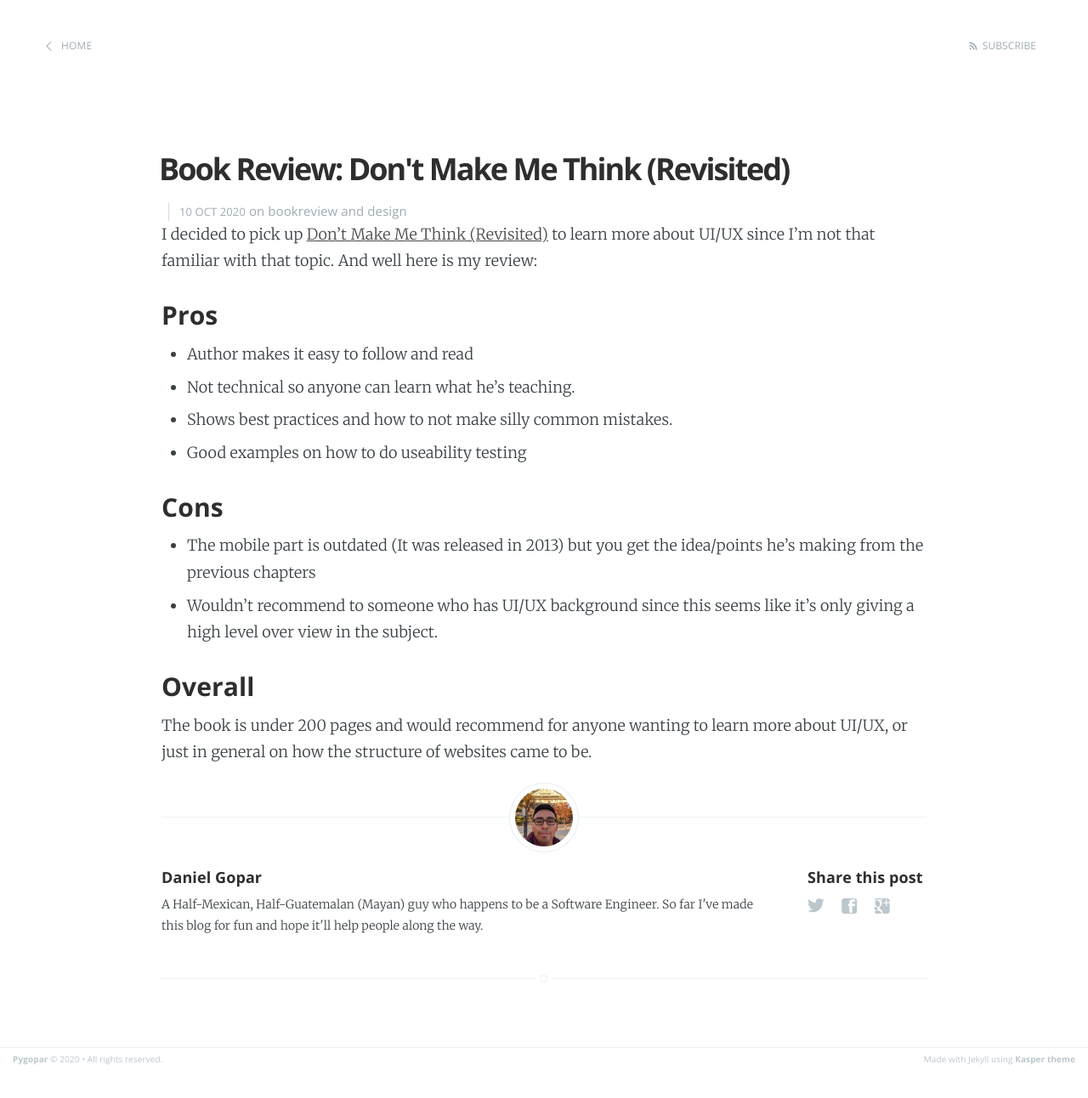
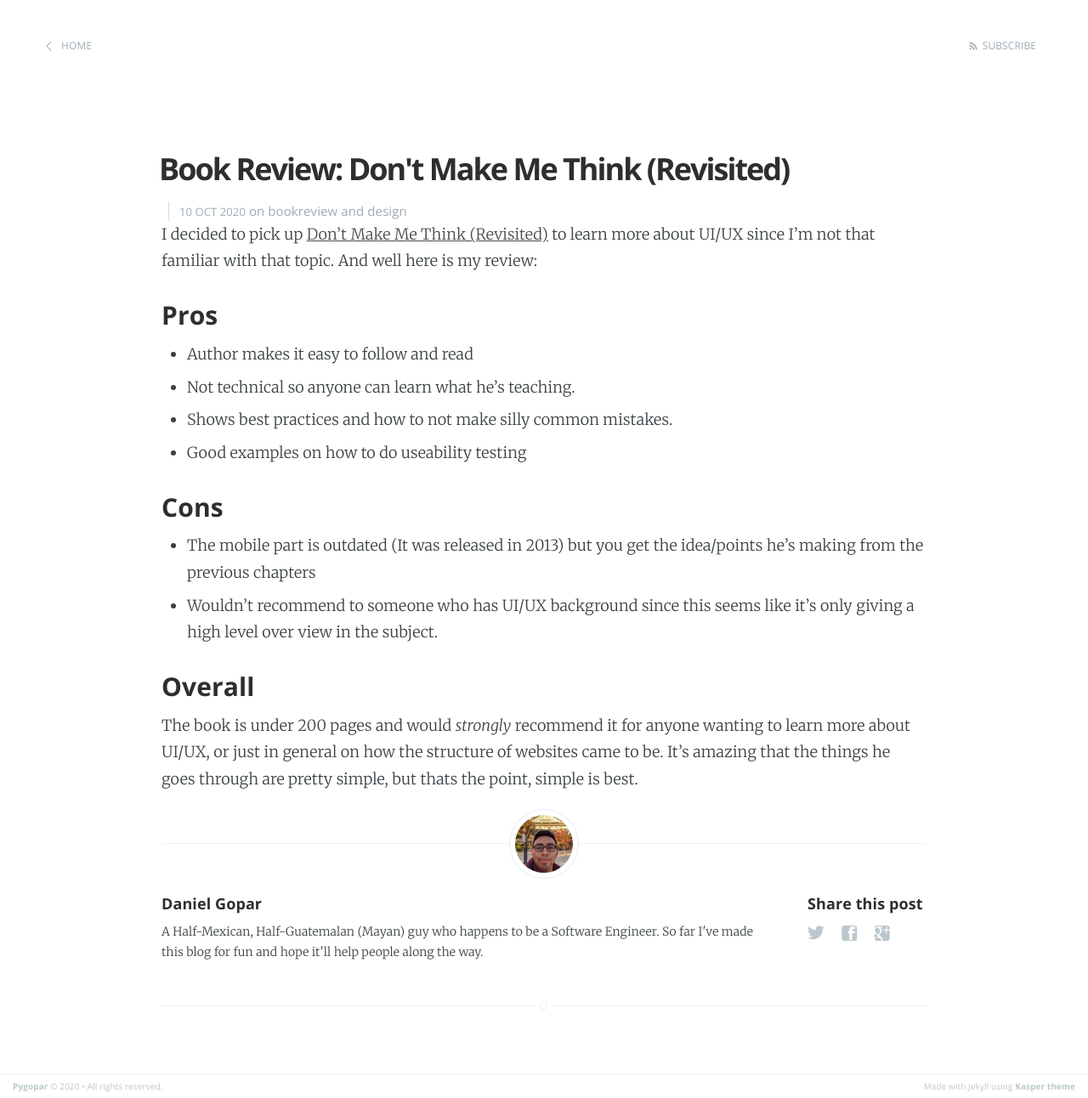
Before and after one commit to gopar/gopar.github.io, a Jekyll site: the page built from _posts/2020-10-10-book-review-dont-make-me-think.md, in a window 1280 px wide. Shown: the whole page at 85% size. Built offline with Jekyll 4.4.1, drawn with Linux system fonts in a browser that asks for light colours; before the commit the page ends 1261 px from its top, so only the background shows below that.

Commit message:
Append to review

```diff
--- a/_posts/2020-10-10-book-review-dont-make-me-think.md
+++ b/_posts/2020-10-10-book-review-dont-make-me-think.md
@@ -21,4 +21,5 @@
 
 ### Overall
 
-The book is under 200 pages and would recommend for anyone wanting to learn more about UI/UX, or just in general on how the structure of websites came to be.
+The book is under 200 pages and would *strongly* recommend it for anyone wanting to learn more about UI/UX, or just in general on how the structure of websites came to be.
+It's amazing that the things he goes through are pretty simple, but thats the point, simple is best.
```
